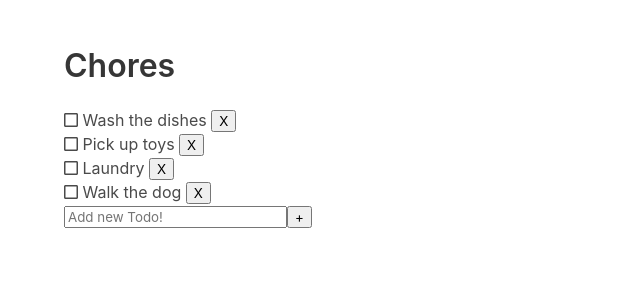
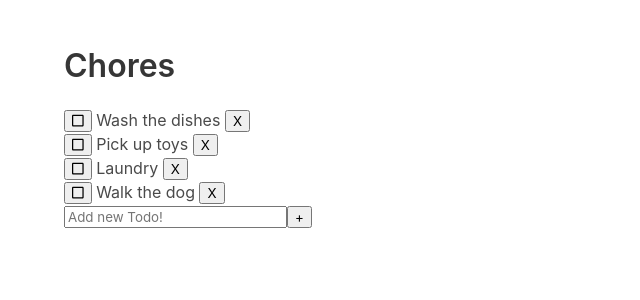
Before and after one commit to erdiecn/todo-app, a Vue app: page / in a window 1280 px wide. Shown: the top 300 px of the page, without its empty margins (0-640 px from the left). Built offline with nearby package versions, Linux system fonts and the light colour scheme.

Commit message:
func mark complete works

```diff
--- a/src/components/ListItem.vue
+++ b/src/components/ListItem.vue
@@ -1,7 +1,11 @@
 <template>
-  <div>
+  <div v-bind:class="{'is-complete':isComplete}">
     <p>
-      <font-awesome-icon :icon="['far', 'square']" />
+      <button @click="isComplete = !isComplete">
+        <font-awesome-icon :icon="['far', 'square']" v-if="isComplete == false" />
+        <font-awesome-icon :icon="['fas', 'square']" v-else />
+      </button>
+
       {{ itemText }}
       <button v-on:click="deactivate(itemId)">X</button>
     </p>
@@ -15,6 +19,12 @@ export default {
     itemText: String,
     itemId: Number
   },
+  data(){
+    return {
+      isComplete: false,
+    }
+
+  },
   methods: {
     deactivate: function(itemId) {
       console.log("deleted", itemId);
@@ -25,4 +35,9 @@ export default {
 </script>
 
 <!-- Add "scoped" attribute to limit CSS to this component only -->
-<style scoped></style>
+<style scoped>
+  .is-complete{
+    text-decoration: line-through;
+  }
+
+</style>
--- a/src/main.js
+++ b/src/main.js
@@ -2,10 +2,11 @@ import Vue from "vue";
 import App from "./App.vue";
 import "bulma/css/bulma.css";
 import { library } from "@fortawesome/fontawesome-svg-core";
-import { faSquare } from "@fortawesome/free-regular-svg-icons";
+import { faSquare as farSquare } from "@fortawesome/free-regular-svg-icons";
+import { faSquare as fasSquare } from '@fortawesome/free-solid-svg-icons'
 import { FontAwesomeIcon } from "@fortawesome/vue-fontawesome";
 
-library.add(faSquare);
+library.add(farSquare, fasSquare);
 
 Vue.component("font-awesome-icon", FontAwesomeIcon);
 
```
